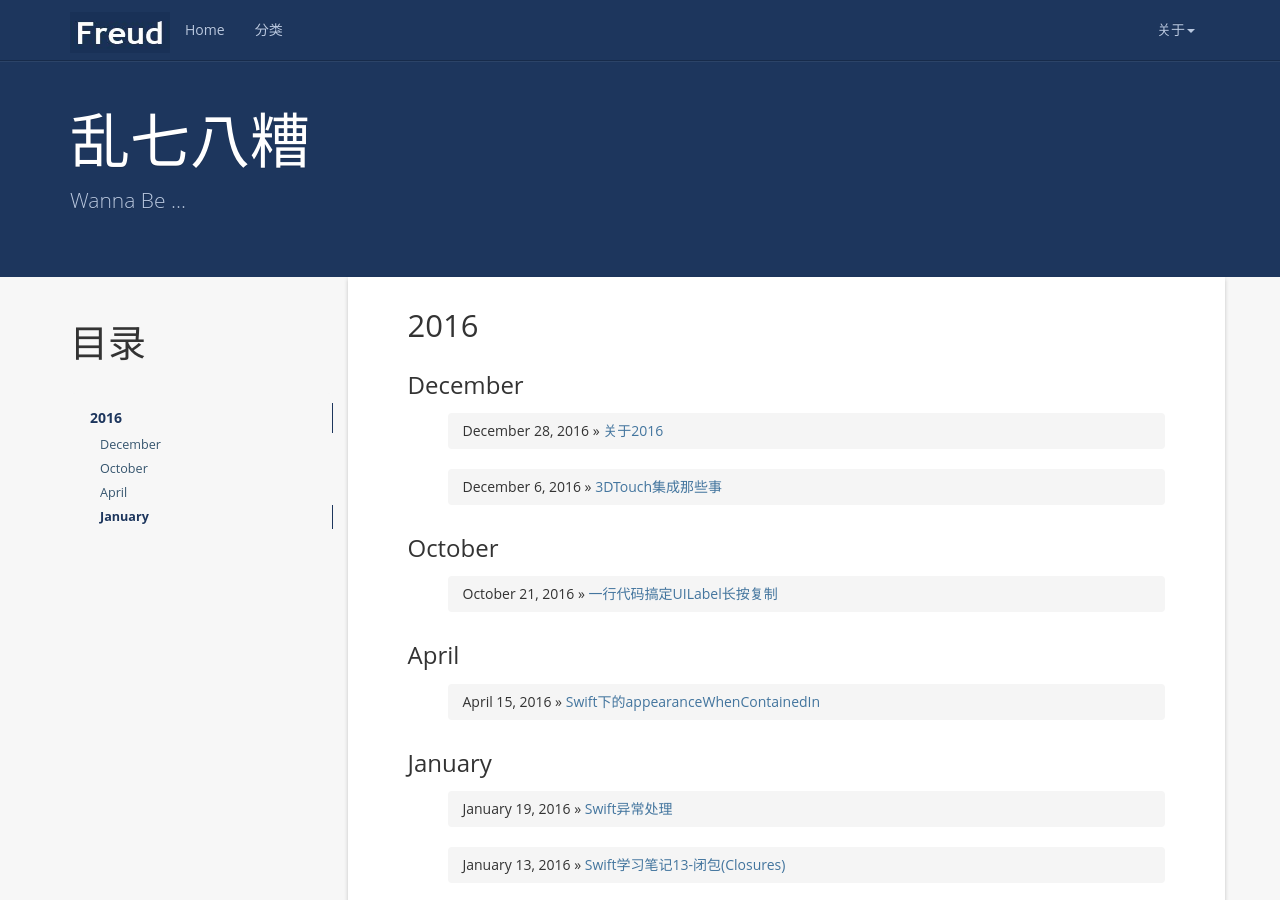
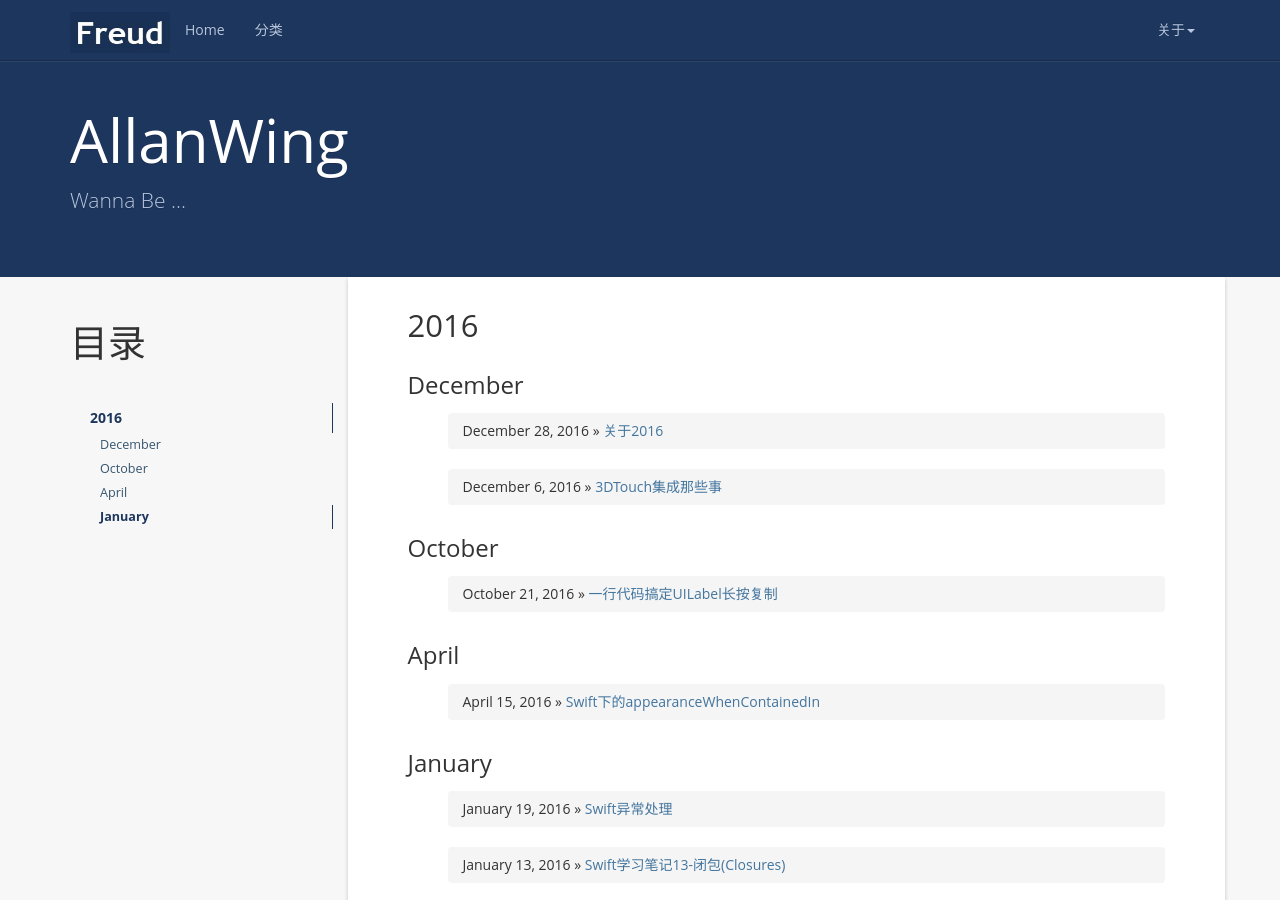
Before and after one commit to AllanWei0113/AllanWei0113.github.io, a Jekyll site: the page built from index.html, in a window 1280 px wide and 900 px high. Built offline with Jekyll 4.4.1, drawn with Linux system fonts in a browser that asks for light colours; the list of posts is cut into pages by our own code; comment, search, counter and statistics services are not loaded.

Commit message:
doc(文稿): 修改

```diff
--- a/_config.yml
+++ b/_config.yml
@@ -1,5 +1,5 @@
 # Site settings
-name: 乱七八糟
+name: AllanWing
 email: 1029034175@qq.com
 author: AllanWing
 url: AllanWei0113.github.io
```
Also changed, not shown: _posts/2016-12-28-About2016.md (+18 -2 lines).
